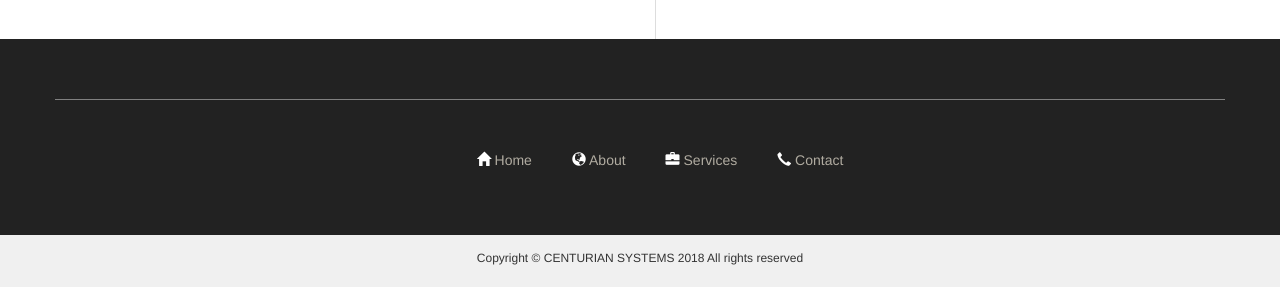
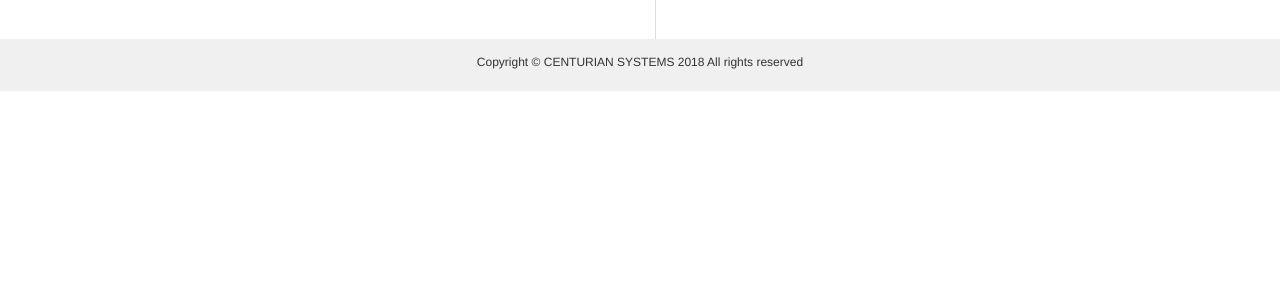
Before and after one commit to CenturianSystems/Centurian-Systems, a plain HTML site: page index.html in a window 1280 px wide. Shown: the part 2130-2417 px from the top of the page. After the commit the page ends 2221 px from the top, so only its background shows below. Drawn offline with nearby package versions, Linux system fonts and the light colour scheme.

Commit message:
Update index.html

```diff
--- a/index.html
+++ b/index.html
@@ -222,42 +222,6 @@
     </div>
   </section>
 
-  <footer>
-    <div class="container" style="border-top:1px solid grey;">
-      <div class="row text-center">
-        <div class="col-lg-6 col-lg-offset-3">
-          <ul class="menu">
-
-            <li>
-              <a href="#sec1">
-                <span class="glyphicon glyphicon-home white"></span> Home
-              </a>
-            </li>
-
-            <li>
-              <a href="#about">
-                <span class="glyphicon glyphicon-globe white"></span> About
-              </a>
-            </li>
-            <li>
-              <a href="#services">
-                <span class="glyphicon glyphicon-briefcase white"></span> Services
-              </a>
-            </li>
-
-            <li>
-              <a href="#contact">
-                <span class="glyphicon glyphicon-earphone white"></span> Contact
-              </a>
-            </li>
-
-          </ul>
-        </div>
-      </div>
-    </div>
-
-  </footer>
-
 
   <div class="copyright">
     <div class="container">
```
